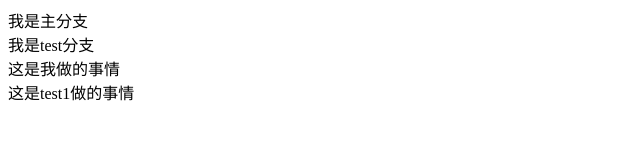
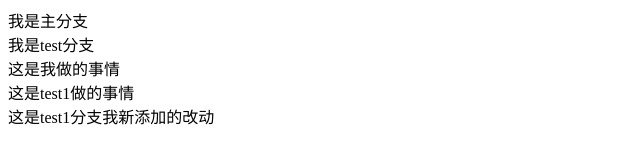
Before and after one commit to cloveuzj/git-2, a plain HTML site: page index.html in a window 1280 px wide. Shown: the whole page, without its empty margins (0-640 px from the left). Drawn offline with Linux system fonts and the light colour scheme.

Commit message:
新添加了一条分支

```diff
--- a/index.html
+++ b/index.html
@@ -10,5 +10,7 @@
     <div>我是test分支</div>
     <div>这是我做的事情</div>
     <div>这是test1做的事情</div>
+    <!--  -->
+    <div>这是test1分支我新添加的改动</div>
 </body>
 </html>
```
